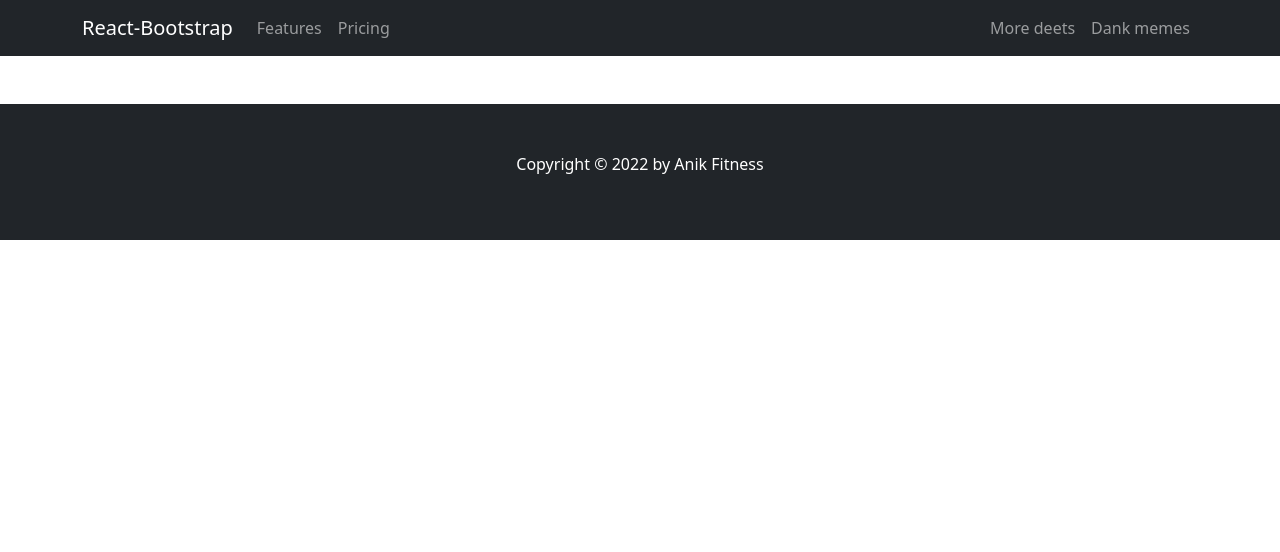
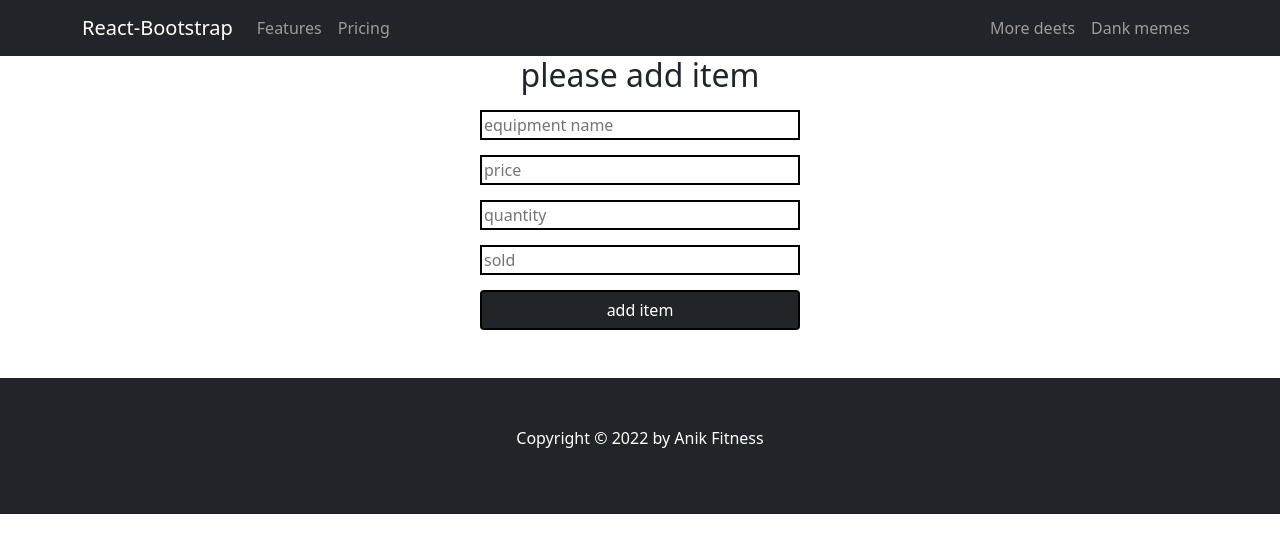
Before and after one commit to imtiazremon103875/warehouse-management-system, a React (Create React App) app: page /addItem in a window 1280 px wide. Shown: the top 552 px of the page. Built offline with nearby package versions, Linux system fonts and the light colour scheme.

Commit message:
addmnew item done

```diff
--- a/src/App.js
+++ b/src/App.js
@@ -7,6 +7,7 @@ import EquipmentDetail from './Pages/EquipmentDetail/EquipmentDetail';
 import Footer from './Pages/Shared/Footer/Footer';
 import ManageInventory from './Pages/ManageInventory/ManageInventory';
 import Blogs from './Pages/Blogs/Blogs';
+import AddItem from './Pages/AddItem/AddItem';
 
 
 function App() {
@@ -19,6 +20,8 @@ function App() {
         <Route path="/inventory/:id" element={<EquipmentDetail></EquipmentDetail>}></Route>
         <Route path="/manageInventory" element={<ManageInventory></ManageInventory>}></Route>
         <Route path="/blog" element={<Blogs></Blogs>}></Route>
+        <Route path="/addItem" element={<AddItem></AddItem>}></Route>
+
 
       </Routes>
 
--- /dev/null
+++ b/src/Pages/AddItem/AddItem.css
@@ -0,0 +1,8 @@
+.form input {
+    display: block;
+    width: 25%;
+    margin-bottom: 15px;
+    margin-right: auto;
+    margin-left: auto;
+    border: 2px solid black;
+}
--- /dev/null
+++ b/src/Pages/AddItem/AddItem.js
@@ -0,0 +1,45 @@
+import { eventWrapper } from '@testing-library/user-event/dist/utils';
+import React from 'react';
+import './AddItem.css'
+
+const AddItem = () => {
+    const handleAddItem = event => {
+        event.preventDefault()
+        const name = event.target.name.value
+        const price = event.target.price.value
+        const quantity = event.target.quantity.value
+        const sold = event.target.sold.value
+        const newEquipment = { name, price, quantity, sold }
+
+        fetch('http://localhost:5000/equipment', {
+
+            method: 'POST',
+            headers: {
+                'content-type': 'application/json'
+            },
+            body: JSON.stringify(newEquipment)
+        })
+            .then(res => res.json())
+            .then(data => {
+                alert("equipment added successful")
+                event.target.reset();
+            })
+    }
+    return (
+        <div>
+            <h2 className='text-center mb-3'>please add item</h2>
+            <form onSubmit={handleAddItem} className='form'>
+                <input placeholder='equipment name' className='d-block' type="text" name='name' required />
+
+                <input placeholder='price' type="number" name='price' required />
+                <input placeholder='quantity' type="number" name='quantity' required />
+                <input placeholder='sold' type="text" name='sold' required />
+                <input className='btn btn-dark' type="submit" value="add item" />
+
+            </form>
+
+        </div>
+    );
+};
+
+export default AddItem;
```
